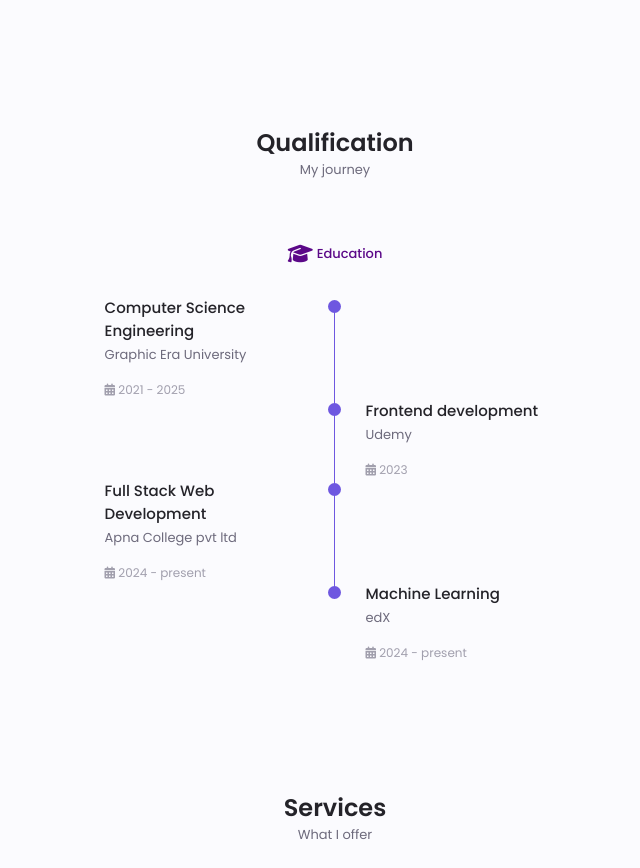
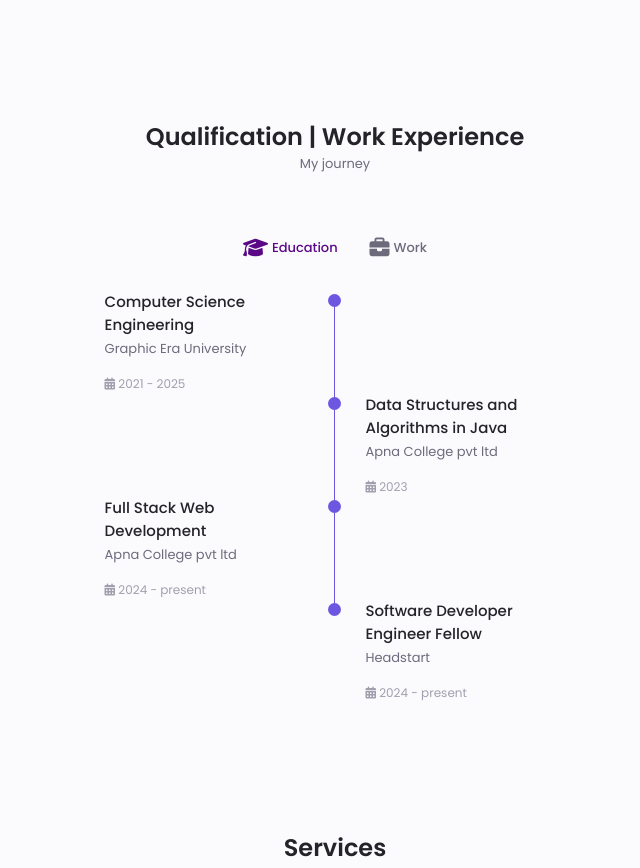
Before and after one commit to Tusharkukreti07/Portfolio, a plain HTML site: page index.html in a window 1280 px wide. Shown: the part 1664-2532 px from the top of the page, without its empty margins (305-945 px from the left). Drawn offline with Linux system fonts and the light colour scheme.

Commit message:
update detail

```diff
--- a/index.html
+++ b/index.html
@@ -133,7 +133,7 @@
           </div>
           <div class="home-scroll">
             <a href="#about" class="home-scroll-button button-flex">
-              <!-- <i class="fa-solid fa-computer-mouse home-scroll-mouse"></i> -->
+              <i class="fa-solid fa-computer-mouse home-scroll-mouse"></i>
               <img class="home-scroll-mouse" src="Assets/mouse.svg" alt="" />
               <span class="home-scroll-name">Scroll down</span>
               <i class="fa-solid fa-angles-down home-scroll-arrow"></i>
@@ -213,7 +213,7 @@
         </div>
       </section>
       <section class="qualification section">
-        <h2 class="section-title">Qualification</h2>
+        <h2 class="section-title">Qualification | Work Experience</h2>
         <span class="section-subtitle">My journey</span>
 
         <div class="qualification-container container">
@@ -225,10 +225,10 @@
               <i class="fa-solid fa-graduation-cap qualification-icon"></i>
               Education
             </div>
-            <!-- <div class="qualification-button button-flex" data-target="#work">
+            <div class="qualification-button button-flex" data-target="#work">
               <i class="fa-solid fa-briefcase qualification-icon"></i>
               Work
-            </div> -->
+            </div>
           </div>
 
           <div class="qualification-section">
@@ -267,10 +267,10 @@
 
                 <div>
                   <h3 class="qualification-title">
-                    Frontend development
+                    Data Structures and Algorithms in Java
                   </h3>
                   <h3></h3>
-                  <span class="qualification-subtitle">Udemy</span>
+                  <span class="qualification-subtitle">Apna College pvt ltd</span>
                   <div class="qualification-date">
                     <i class="fa-solid fa-calendar-days"></i>
                     2023
@@ -304,8 +304,8 @@
                   <!-- <span class="qualification-line"></span> -->
                 </div>
                 <div>
-                  <h3 class="qualification-title">Machine Learning</h3>
-                  <span class="qualification-subtitle">edX</span>
+                  <h3 class="qualification-title">Software Developer Engineer Fellow</h3>
+                  <span class="qualification-subtitle">Headstart</span>
                   <div class="qualification-date">
                     <i class="fa-solid fa-calendar-days"></i>
                     2024 - present
@@ -668,7 +668,7 @@
               <div>
                 <h3 class="contact-title">Email</h3>
                 <a
-                  href="mailto:business.codehype@gmail.com"
+                  href="mailto:tusharkukreti@gmail.com"
                   target="_blank"
                   class="contact-subtitle"
                   >tusharkukreti07@gmail.com</a
```
